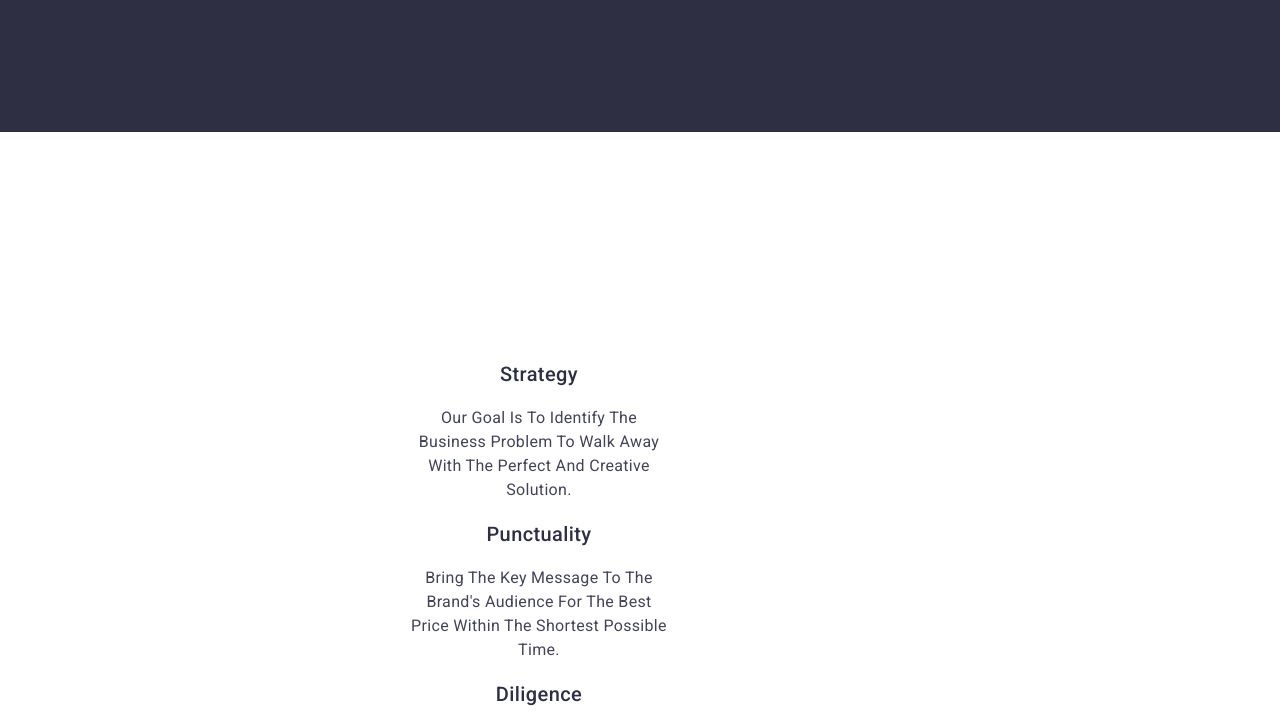
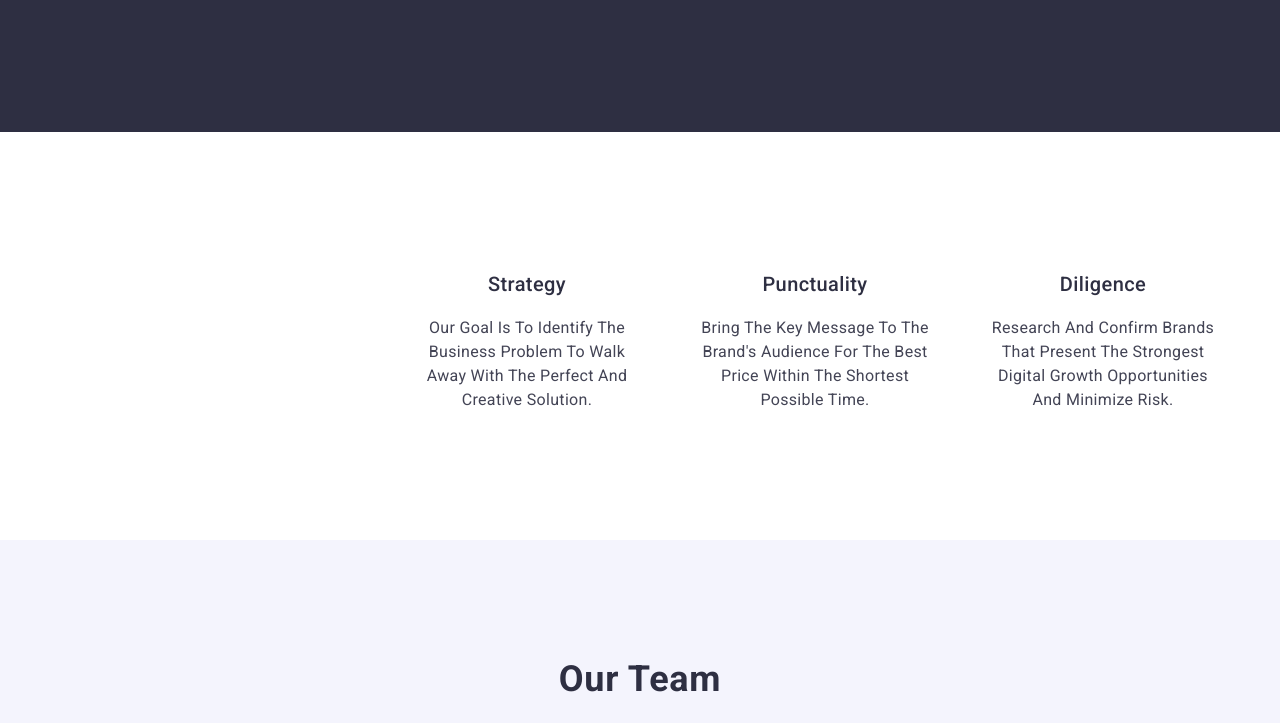
Before and after one commit to OlgaMudrova/goit-markup-hw-03, a plain HTML site: page index.html in a window 1280 px wide. Shown: the part 540-1263 px from the top of the page. Drawn offline with nearby package versions, Linux system fonts and the light colour scheme.

Commit message:
create index.html

```diff
--- a/css/styles.css
+++ b/css/styles.css
@@ -203,13 +203,9 @@ body {
 
   /*<!--OUR BENEFITS 2-->*/
 
-  .made-benefits {
-
+    .made-benefits {
     padding-top: 120px;
     padding-bottom: 120px;
-  }
-  .made-benefits {
-
     font-family: "Roboto", sans-serif;
     font-style: normal;
     font-size: 56px;
@@ -220,26 +216,32 @@ body {
     text-align: center;
     width: 496px;
     margin: 0 auto;
-    margin-bottom: 48px;
+    margin-bottom: 8px;
 }
 .visually-hidden {
+
     position: absolute;
     width: 1px;
     height: 1px;
     margin: -1px;
     border: 0;
     padding: 0;
-
     white-space: nowrap;
     clip-path: inset(100%);
     clip: rect(0 0 0 0);
     overflow: hidden;
-  }
+}
 
+.made-menu {
+    display: flex;
+    gap: 24px;
 
+}
 
 .made-menu-item {
     background-color: #FFFFFF;
+    margin-right: 24px; 0;
+
 }
 
 .made-menu-item-name {
@@ -249,9 +251,11 @@ body {
     line-height: 1.2;
     letter-spacing: 0.02em;
     color: #2E2F42;
+
 }
 
 .made-menu-item-text {
+
     background-color: #FFFFFF;
     font-size: 16px;
     font-weight: 400;
@@ -262,6 +266,7 @@ body {
 }
 
 .made-menu-item {
+
     width: calc((100% - 72px) / 4);
 }
 
--- a/index.html
+++ b/index.html
@@ -57,7 +57,7 @@
     <!--OUR BENEFITS 2-->
 <section class="made-benefits">
     <div class="container">
-    <h2 class="made-menu-benefits">Benefits</h2>
+    <h2 class="visually-hidden">Benefits</h2>
             <ul class="made-menu">
             <li class="made-menu-item">
             <h3 class="made-menu-item-name">Strategy</h3>
```
